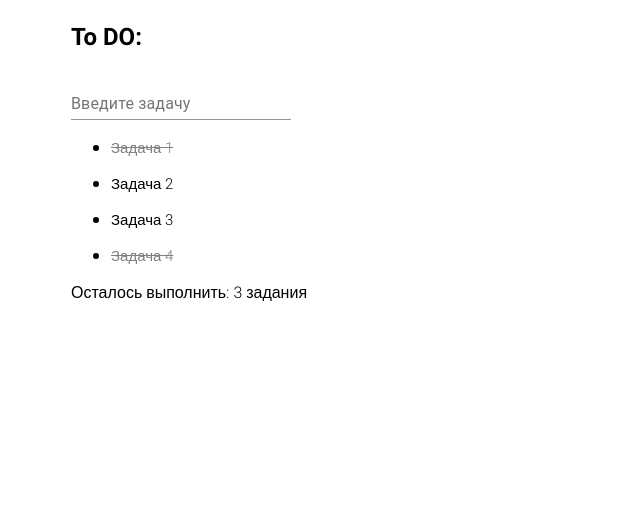
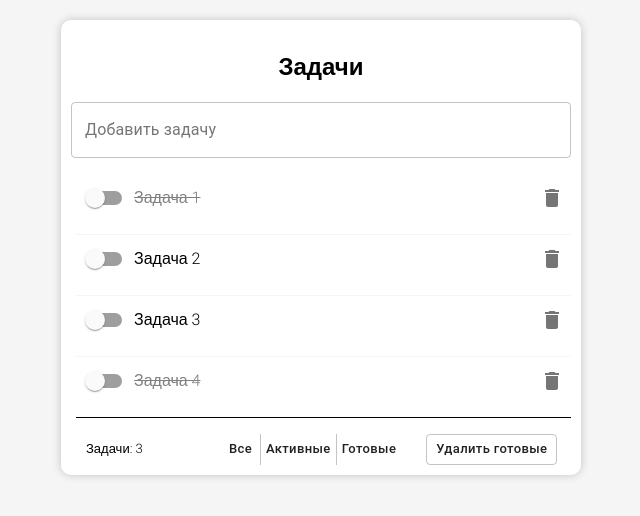
Before and after one commit to WebHeroSchool/GurevAleksey_React, a React (Create React App) app: page / in a window 1280 px wide. Shown: the top 516 px of the page, without its empty margins (319-959 px from the left). Built offline with nearby package versions, Linux system fonts and the light colour scheme.

Commit message:
стилизовал приложение

```diff
--- a/package.json
+++ b/package.json
@@ -6,6 +6,7 @@
     "@testing-library/jest-dom": "^4.2.4",
     "@testing-library/react": "^9.5.0",
     "@testing-library/user-event": "^7.2.1",
+    "material-ui-icons": "^1.0.0-beta.36",
     "react": "^16.14.0",
     "react-dom": "^16.14.0",
     "react-scripts": "3.4.3"
@@ -33,6 +34,7 @@
   },
   "devDependencies": {
     "@material-ui/core": "^4.11.0",
+    "@material-ui/icons": "^4.9.1",
     "classnames": "^2.2.6"
   }
 }
--- a/src/components/App/App.js
+++ b/src/components/App/App.js
@@ -27,7 +27,7 @@ let Numbers = 3;
 
 let App = () => (
   <section className = {styles.container}>
-    <h1 className = {styles.title}>To DO:</h1>
+    <h1 className = {styles.title}>Задачи</h1>
     <InputItems />
       <ItemList TodoItems = { TodoItems }/>
     <Footer count = { Numbers } />
--- a/src/components/App/App.module.css
+++ b/src/components/App/App.module.css
@@ -5,13 +5,20 @@ body {
   font-size: 16px;
   font-weight: normal;
   color: #000;
+  background-color: #f5f5f5;
 }
 
 .container {
   margin: auto;
+  margin-top: 20px;
+  padding: 10px;
   max-width: 500px;
+  border-radius: 10px;
+  background-color: #fff;
+  box-shadow: 0 0 10px rgba(0,0,0,0.2);
 }
 
 .title {
   font-weight: bold;
+  text-align: center;
 }
--- a/src/components/Footer/Footer.js
+++ b/src/components/Footer/Footer.js
@@ -1,8 +1,20 @@
 import React from 'react';
+import styles from './Footer.module.css';
+import ButtonGroup from '@material-ui/core/ButtonGroup';
+import Button from '@material-ui/core/Button';
 
 let Footer = ({ count }) => (
-  <footer>
-    <p>Осталось выполнить: { count } задания</p>
+  <footer className= {styles.footer}>
+    <span className= {styles.tasks}> Задачи: { count } </span>
+    <ButtonGroup span className= {styles.button} size="small" variant="text">
+      <Button style={{ textTransform: 'none' }}>Все</Button>
+      <Button style={{ textTransform: 'none' }}>Активные</Button>
+      <Button style={{ textTransform: 'none' }}>Готовые</Button>
+    </ButtonGroup>
+    <ButtonGroup size="small">
+      <Button style={{ textTransform: 'none' }} >Удалить готовые</Button>
+    </ButtonGroup>
+
   </footer>
 );
 
--- /dev/null
+++ b/src/components/Footer/Footer.module.css
@@ -0,0 +1,14 @@
+.footer {
+
+}
+
+.tasks {
+  margin-right: 15%;
+  padding-left: 15px;
+  font-size: 13px;
+}
+
+.button {
+ margin-right: 5%;
+
+}
--- a/src/components/InputItems/InputItems.js
+++ b/src/components/InputItems/InputItems.js
@@ -2,7 +2,12 @@ import React from 'react';
 import TextField from '@material-ui/core/TextField';
 
 let InputItems = () => (
-  <TextField id="standard-basic" label="Введите задачу" />
+  <TextField
+    id="standard-basic"
+    label="Добавить задачу"
+    fullWidth
+    variant="outlined"
+  />
 );
 
 export default InputItems;
--- a/src/components/Item/Item.js
+++ b/src/components/Item/Item.js
@@ -1,14 +1,31 @@
 import React from 'react';
 import classnames from 'classnames';
 import styles from './Item.module.css'
+import Switch from '@material-ui/core/Switch';
+import IconButton from '@material-ui/core/IconButton';
+import DeleteIcon from '@material-ui/icons/Delete';
 
 let Item = ({ item, isDone }) => (
-<p className={
-  classnames({
-    [styles.item]: true,
-    [styles.done]: isDone
-  })
-}>{ item }</p>
+<div className = {styles.container}>
+  <Switch
+    // checked={state.checkedB}
+    // onChange={handleChange}
+    color="primary"
+    name="checkedB"
+  />
+
+  <p className={
+    classnames({
+      [styles.item]: true,
+      [styles.done]: isDone
+    })
+    }>{ item }
+  </p>
+
+  <IconButton style={{ padding: 7}} aria-label="delete">
+    <DeleteIcon />
+  </IconButton>
+</div>
 );
 
 export default Item;
--- a/src/components/Item/Item.module.css
+++ b/src/components/Item/Item.module.css
@@ -1,5 +1,15 @@
+.container {
+  display: flex;
+  align-items: flex-start;
+  min-height: 50px;
+  padding-top: 5px;
+  padding-bottom: 5px;
+}
+
 .item {
-  font-size: 15px;
+  width: 400px;
+  margin: 0;
+  padding-top: 7px;
 }
 
 .done {
--- a/src/components/ItemList/ItemList.js
+++ b/src/components/ItemList/ItemList.js
@@ -1,9 +1,15 @@
 import React from 'react';
 import Item from '../Item/Item';
+import styles from './ItemList.module.css'
+import classnames from 'classnames';
 
-let ItemList = ({ TodoItems }) => (<ul>
+let ItemList = ({ TodoItems }) => (<ul className = {
+  classnames ({
+    [styles.list]: true
+  })
+}>
   {TodoItems.map(item =>
-    <li key={item.value}><Item item = {item.value} isDone = {item.isDone} /></li> )}
+    <li className={styles.li} key={item.value}><Item item = {item.value} isDone = {item.isDone} /></li> )}
   </ul>
 );
 
--- /dev/null
+++ b/src/components/ItemList/ItemList.module.css
@@ -0,0 +1,12 @@
+.list {
+  padding-left: 5px;
+  list-style-type: none;
+}
+
+.li {
+  border-bottom: 1px solid #f5f5f5 ;
+}
+
+.li:last-child {
+  border-bottom: 1px solid #000 ;
+}
```
Also changed, not shown: 1 other file (tests, documents, lock files or other folders).
